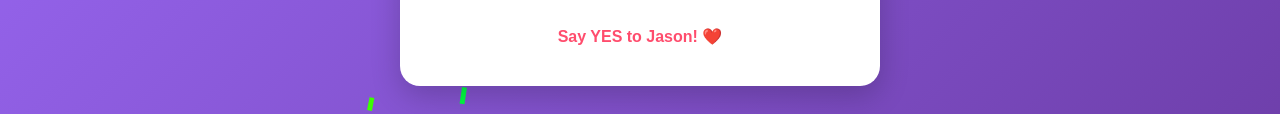
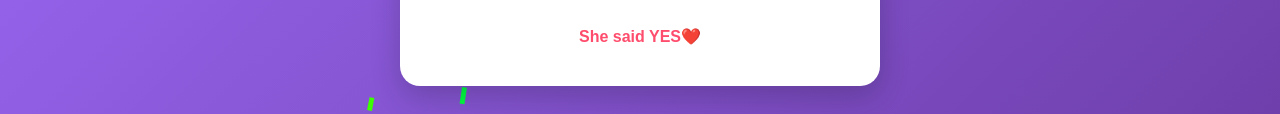
Before and after one commit to badmanjay3/v, a plain HTML site: page index.html in a window 1280 px wide. Both pictures are taken after a click on the button "Yes 💖". Shown: the part 535-649 px from the top of the page. Drawn offline with Linux system fonts and the light colour scheme.

Commit message:
Changed yes message

```diff
--- a/index.html
+++ b/index.html
@@ -173,7 +173,7 @@ yesBtn.addEventListener("click", (e)=>{
     e.preventDefault(); // prevent default form submit
 
     // Show message
-    message.innerHTML = "Say YES to Jason! ❤️";
+    message.innerHTML = "She said YES❤️";
 
     // Gradually increase volume
     increaseVolume(1.0);
```
